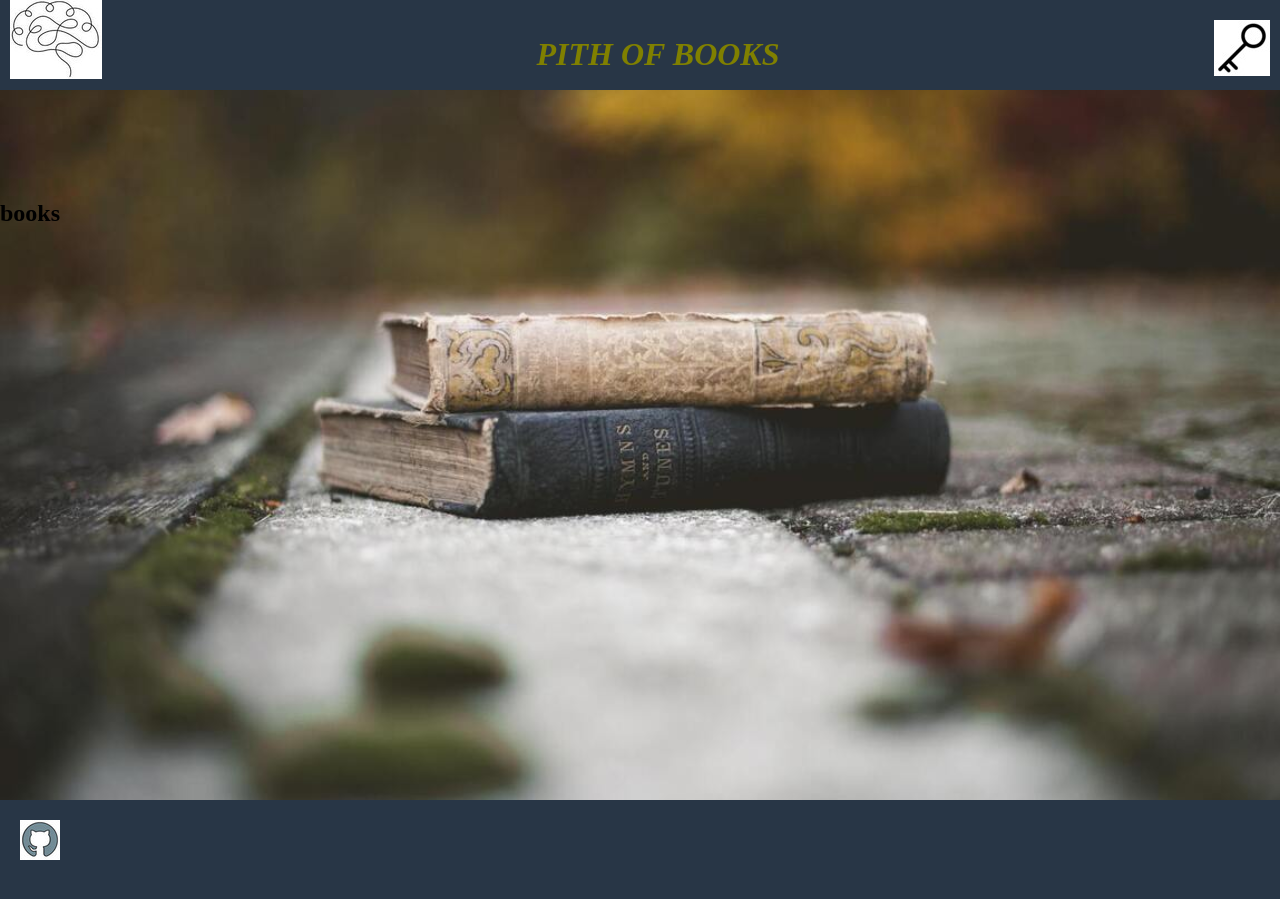
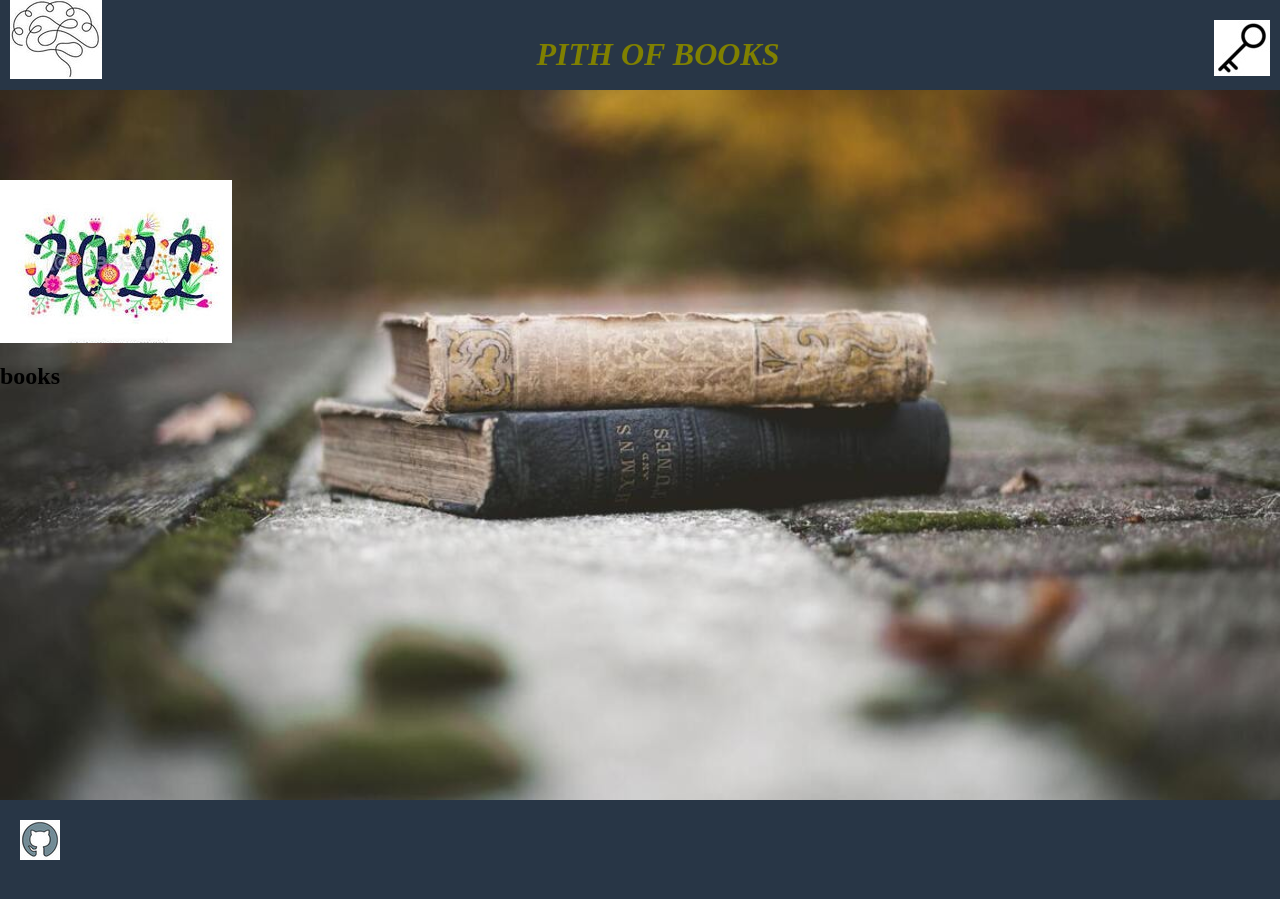
Before and after one commit to librojava/pith_of_books, a Jekyll site: the page built from science_books.html, in a window 1280 px wide. Built offline with Jekyll 4.4.1, drawn with Linux system fonts in a browser that asks for light colours.

Commit message:
Update science_books.html

```diff
--- a/science_books.html
+++ b/science_books.html
@@ -3,7 +3,7 @@
 ---
 
 <div class = "articles">
-  {% for article in site.categories.latest %}
+  {% for article in site.categories.latest_articles %}
   <div class = "article-node">
     <a href = "{{site.baseurl}}{{article.url}}">
       <img src= "{{site.baseurl}}{{article.img}}">
```
